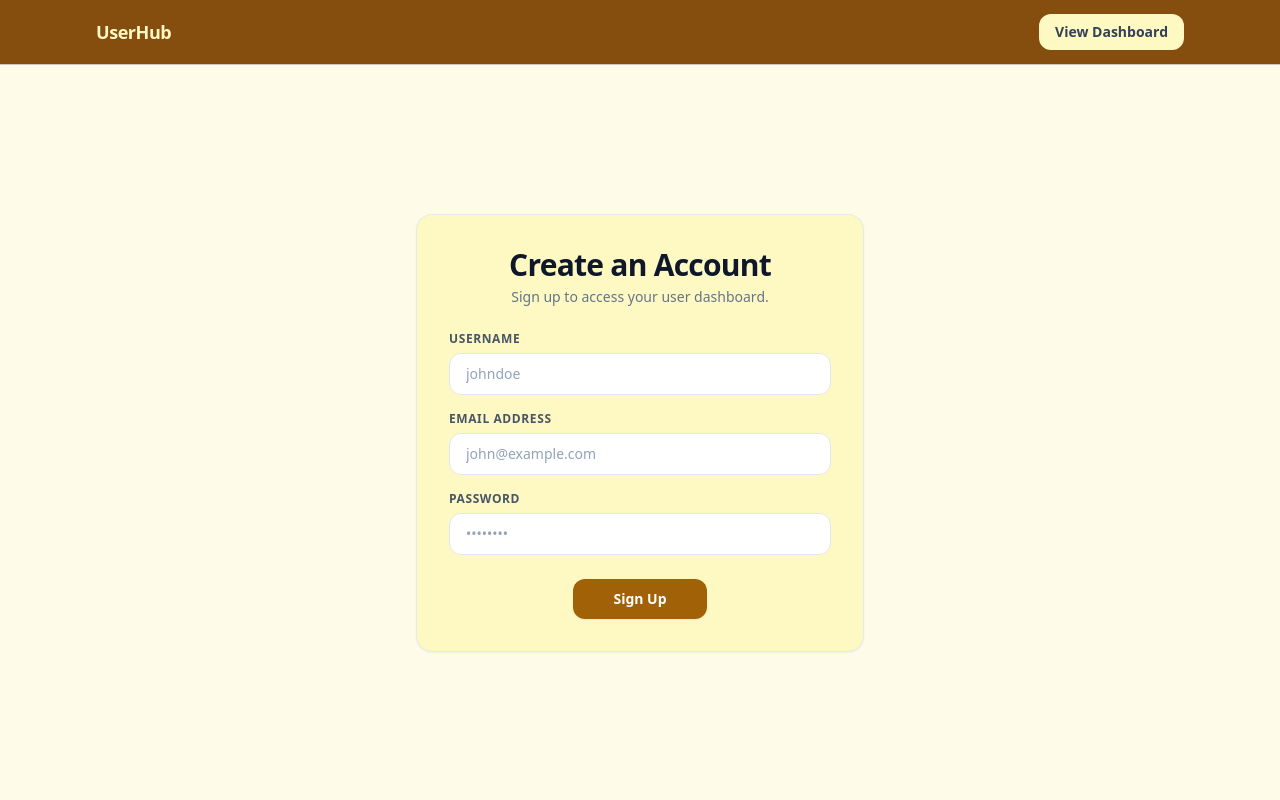
After one commit to keerthi-jhuthika/userhub, a Django app: page /accounts/ in a window 1280 px wide. The commit adds this page. Run offline with Django 5.2, Linux system fonts and the light colour scheme; tables that the repository leaves empty hold one stand-in row (values such as "Sample post"); some libraries are stand-ins or nearby versions.

Commit message:
Final Commit

```diff
--- /dev/null
+++ b/accounts/templates/accounts/index.html
@@ -0,0 +1,151 @@
+<!DOCTYPE html>
+<html lang="en">
+
+<head>
+    <meta charset="UTF-8">
+    <meta name="viewport" content="width=device-width, initial-scale=1.0">
+    <title>Create Account</title>
+    <!-- Tailwind CSS -->
+    <script src="https://cdn.tailwindcss.com"></script>
+    <!-- CryptoJS for SHA-256 -->
+    <script src="https://cdnjs.cloudflare.com/ajax/libs/crypto-js/4.2.0/crypto-js.min.js"></script>
+</head>
+
+<body class="bg-yellow-50 text-slate-800 min-h-screen flex flex-col justify-between antialiased">
+
+    <!-- NAVIGATION BAR -->
+    <header class="w-full bg-yellow-800 border-b border-slate-200/80 sticky top-0 z-50">
+        <div class="max-w-6xl mx-auto px-4 sm:px-6 lg:px-8 h-16 flex items-center justify-between">
+
+            <!-- Brand / Logo -->
+            <a href="/accounts/"
+                class="flex items-center gap-2 font-bold text-yellow-100 text-base sm:text-lg tracking-tight">
+                <span>UserHub</span>
+            </a>
+
+            <!-- Nav Actions -->
+            <nav class="flex items-center gap-2 sm:gap-3">
+                <a href="/accounts/dashboard/"
+                    class="inline-flex items-center gap-2 px-3 sm:px-4 py-2 rounded-xl bg-yellow-100 hover:bg-slate-200/80 text-slate-700 text-xs sm:text-sm font-semibold transition">
+                    View Dashboard
+                </a>
+            </nav>
+
+        </div>
+    </header>
+
+    <!-- MAIN CONTENT AREA -->
+    <main class="flex-grow flex items-center justify-center p-4 sm:p-6">
+
+        <!-- MEDIUM SIGNUP CARD -->
+        <div class="w-full max-w-md bg-yellow-100 border border-slate-200/80 rounded-2xl p-6 sm:p-8 shadow-sm">
+
+            <div class="mb-6 text-center">
+                <h1 class="text-2xl sm:text-3xl font-bold text-slate-900 tracking-tight">Create an Account</h1>
+                <p class="text-xs sm:text-sm text-slate-500 mt-1">Sign up to access your user dashboard.</p>
+            </div>
+
+            <form id="signupForm" class="space-y-4" novalidate>
+
+                <!-- Username -->
+                <div>
+                    <label
+                        class="block text-xs font-bold text-slate-600 uppercase tracking-wider mb-1.5">Username</label>
+                    <input type="text" id="username" placeholder="johndoe"
+                        class="w-full px-4 py-2.5 rounded-xl bg-yellow-25 border border-slate-200 text-slate-900 placeholder-slate-400 focus:bg-white focus:outline-none focus:border-indigo-600 focus:ring-2 focus:ring-indigo-600/10 transition text-sm">
+                    <p id="usernameError" class="text-xs text-rose-500 mt-1 hidden">Username is required.</p>
+                </div>
+
+                <!-- Email -->
+                <div>
+                    <label class="block text-xs font-bold text-slate-600 uppercase tracking-wider mb-1.5">Email
+                        Address</label>
+                    <input type="email" id="email" placeholder="john@example.com"
+                        class="w-full px-4 py-2.5 rounded-xl bg-yellow-25 border border-slate-200 text-slate-900 placeholder-slate-400 focus:bg-white focus:outline-none focus:border-indigo-600 focus:ring-2 focus:ring-indigo-600/10 transition text-sm">
+                    <p id="emailError" class="text-xs text-rose-500 mt-1 hidden">Please enter a valid email address.</p>
+                </div>
+
+                <!-- Password -->
+                <div>
+                    <label
+                        class="block text-xs font-bold text-slate-600 uppercase tracking-wider mb-1.5">Password</label>
+                    <input type="password" id="password" placeholder="••••••••"
+                        class="w-full px-4 py-2.5 rounded-xl bg-yellow-25 border border-slate-200 text-slate-900 placeholder-slate-400 focus:bg-white focus:outline-none focus:border-indigo-600 focus:ring-2 focus:ring-indigo-600/10 transition text-sm">
+                    <p id="passwordError" class="text-xs text-rose-500 mt-1 hidden">Password must be at least 6
+                        characters.</p>
+                </div>
+
+                <!-- Submit Button -->
+                <div class="flex justify-center pt-2">
+                    <button type="submit"
+                        class="w-full sm:w-auto bg-yellow-700 hover:bg-indigo-700 text-white font-semibold py-2.5 px-10 rounded-xl shadow-sm transition active:scale-[0.99] cursor-pointer text-sm">
+                        Sign Up
+                    </button>
+                </div>
+
+            </form>
+
+        </div>
+
+    </main>
+
+    <script>
+        const form = document.getElementById('signupForm');
+        const username = document.getElementById('username');
+        const email = document.getElementById('email');
+        const password = document.getElementById('password');
+
+        const errors = {
+            username: document.getElementById('usernameError'),
+            email: document.getElementById('emailError'),
+            password: document.getElementById('passwordError')
+        };
+
+        form.addEventListener('submit', function (e) {
+            e.preventDefault();
+
+            const usernameVal = username.value.trim();
+            const emailVal = email.value.trim();
+            const passwordVal = password.value;
+
+            Object.values(errors).forEach(err => err.classList.add('hidden'));
+
+            let isValid = true;
+
+            if (!usernameVal) {
+                errors.username.classList.remove('hidden');
+                isValid = false;
+            }
+
+            const emailRegex = /^[^\s@]+@[^\s@]+\.[^\s@]+$/;
+            if (!emailRegex.test(emailVal)) {
+                errors.email.classList.remove('hidden');
+                isValid = false;
+            }
+
+            if (passwordVal.length < 6) {
+                errors.password.classList.remove('hidden');
+                isValid = false;
+            }
+
+            if (isValid) {
+                const hashedPassword = CryptoJS.SHA256(passwordVal).toString();
+
+                const newUser = {
+                    username: usernameVal,
+                    email: emailVal,
+                    password: hashedPassword
+                };
+
+                const users = JSON.parse(localStorage.getItem('users')) || [];
+                users.push(newUser);
+                localStorage.setItem('users', JSON.stringify(users));
+
+                // Redirect to Dashboard
+                window.location.href = '/accounts/dashboard/';
+            }
+        });
+    </script>
+</body>
+
+</html>
--- a/accounts/urls.py
+++ b/accounts/urls.py
@@ -1,6 +1,7 @@
 from django.urls import path
-from .views import dashboard_view
+from . import views
 
 urlpatterns = [
-    path('', dashboard_view, name='dashboard'),
+    path('', views.signup_view, name='signup'),            # Root of accounts app
+    path('dashboard/', views.dashboard_view, name='dashboard'),
 ]
--- a/accounts/views.py
+++ b/accounts/views.py
@@ -1,5 +1,7 @@
 from django.shortcuts import render
 
-# Create your views here.
+def signup_view(request):
+    return render(request, 'accounts/index.html')
+
 def dashboard_view(request):
     return render(request, 'accounts/dashboard.html')
--- a/core/urls.py
+++ b/core/urls.py
@@ -19,5 +19,5 @@ from django.urls import path, include
 
 urlpatterns = [
     path('admin/', admin.site.urls),
-    path('dashboard/', include('accounts.urls')),
+    path('accounts/', include('accounts.urls')),  # Include the accounts app URLs
 ]
```
Also changed, not shown: accounts/templates/accounts/dashboard.html (+60 -234 lines).
